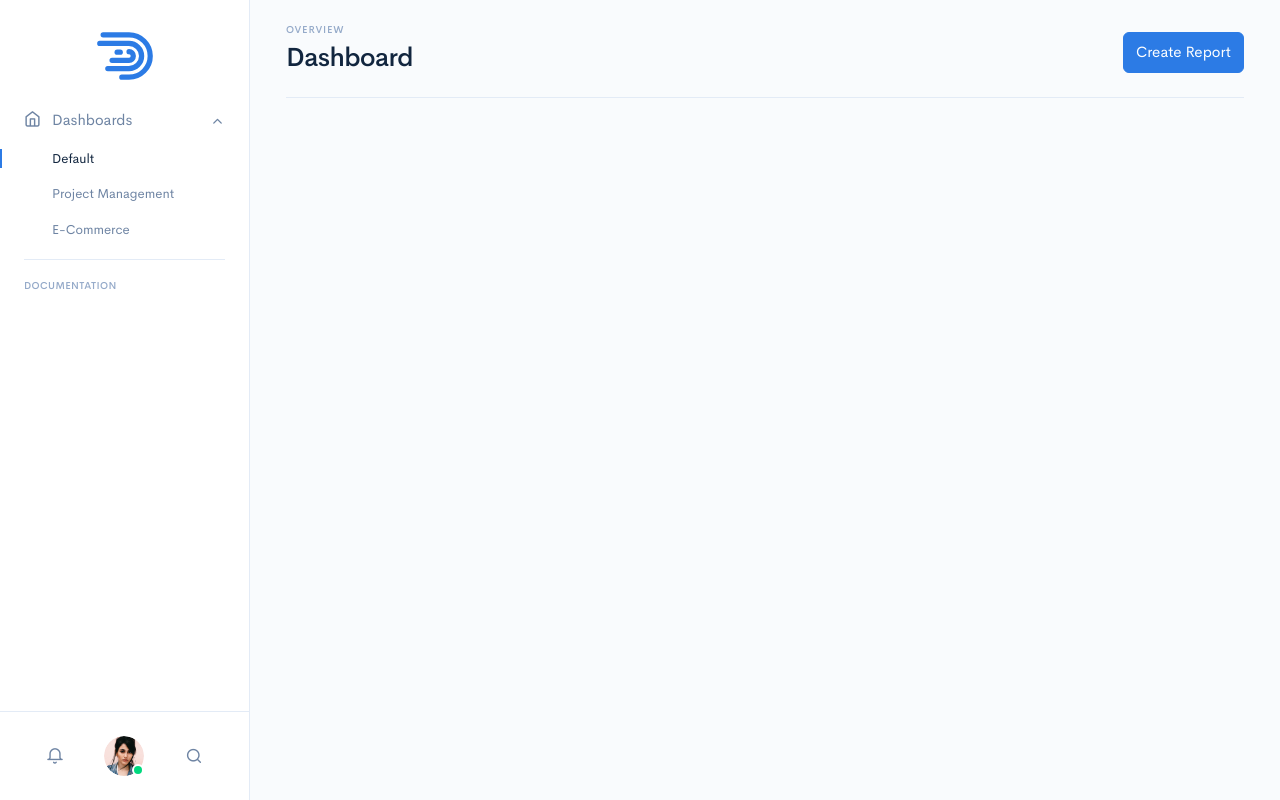
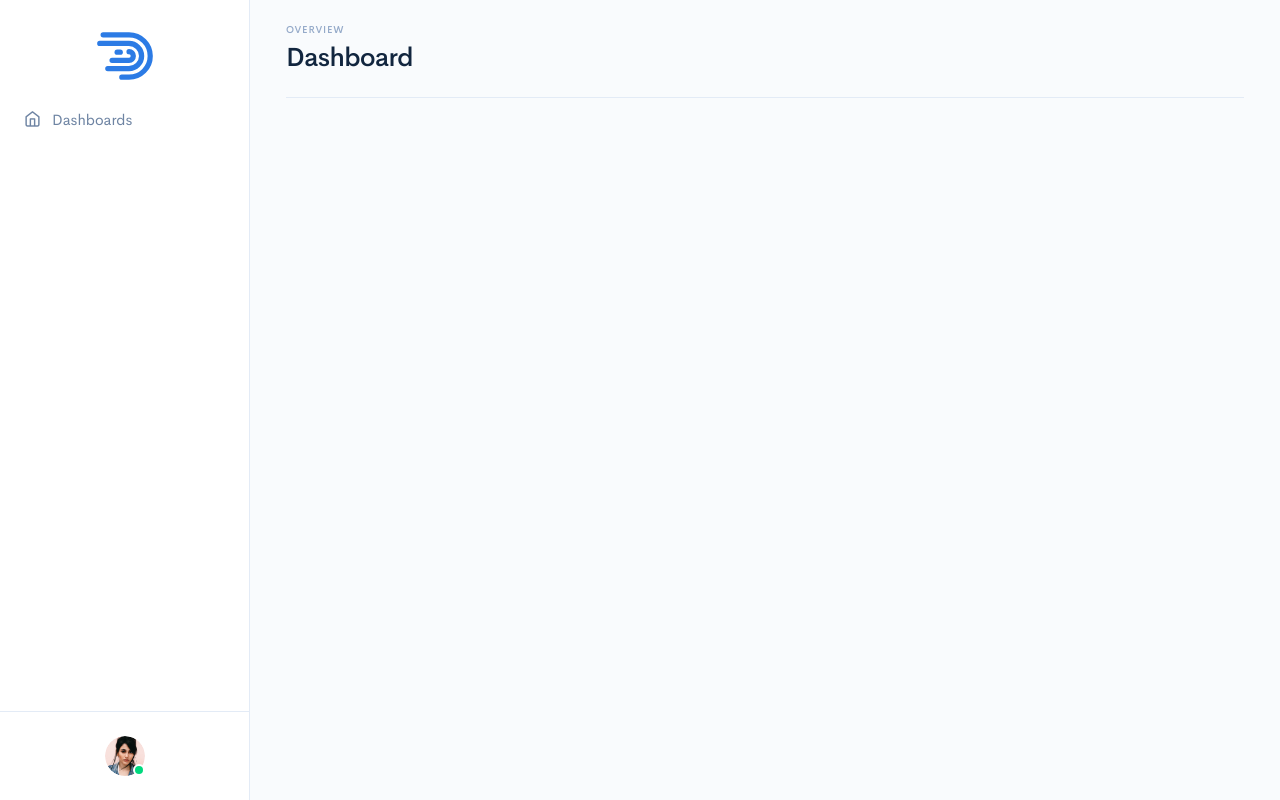
Before and after one commit to Victor-Linard/recyclage, a Django app: page / in a window 1280 px wide. Run offline with Django 4.2, Linux system fonts and the light colour scheme; some libraries are stand-ins or nearby versions; some web fonts are replaced.

Commit message:
modify base html

```diff
--- a/recyclage/urls.py
+++ b/recyclage/urls.py
@@ -19,5 +19,6 @@ import dashboard.views
 
 urlpatterns = [
     path('admin/', admin.site.urls),
-    path('', dashboard.views.dashboard, name="dashboard")
+    path('', dashboard.views.dashboard, name="dashboard"),
+    path('dashboard/', dashboard.views.dashboard, name="dashboard")
 ]
--- a/templates/base.html
+++ b/templates/base.html
@@ -48,7 +48,7 @@
                         <a href="#" id="sidebarIcon" class="dropdown-toggle" role="button" data-bs-toggle="dropdown"
                            aria-haspopup="true" aria-expanded="false">
                             <div class="avatar avatar-sm avatar-online">
-                                <img src="{% static 'assets/img/avatars/profiles/avatar-1.jpg' %}" class="avatar-img rounded-circle"
+                                <img src="{% static 'theme/img/avatars/profiles/avatar-1.jpg' %}" class="avatar-img rounded-circle"
                                      alt="...">
                             </div>
                         </a>
@@ -81,48 +81,23 @@
                     <!-- Navigation -->
                     <ul class="navbar-nav">
                         <li class="nav-item">
-                            <a class="nav-link" href="#sidebarDashboards" data-bs-toggle="collapse" role="button"
-                               aria-expanded="true" aria-controls="sidebarDashboards">
-                                <i class="fe fe-home"></i> Dashboards
-                            </a>
-                            <div class="collapse show" id="sidebarDashboards">
-                                <ul class="nav nav-sm flex-column">
-                                    <li class="nav-item">
-                                        <a href="" class="nav-link active">
-                                            Default
-                                        </a>
-                                    </li>
-                                    <li class="nav-item">
-                                        <a href="" class="nav-link ">
-                                            Project Management
-                                        </a>
-                                    </li>
-                                    <li class="nav-item">
-                                        <a href="" class="nav-link ">
-                                            E-Commerce
-                                        </a>
-                                    </li>
-                                </ul>
-                            </div>
+                            {% if 'dashboard' in request.path %}
+                                <a class="nav-link active" href="{% url 'dashboard' %}">
+                                    <i class="fe fe-home"></i> Dashboards
+                                </a>
+                            {% else %}
+                                <a class="nav-link" href="{% url 'dashboard' %}">
+                                    <i class="fe fe-home"></i> Dashboards
+                                </a>
+                            {% endif %}
+
+
                         </li>
                         <li class="nav-item d-md-none">
-                            <a class="nav-link" data-bs-toggle="offcanvas" href="#sidebarOffcanvasActivity"
-                               aria-contrtols="sidebarOffcanvasActivity">
+                            <a class="nav-link" data-bs-toggle="offcanvas" href="#sidebarOffcanvasActivity" aria-contrtols="sidebarOffcanvasActivity">
                                 <span class="fe fe-bell"></span> Notifications
                             </a>
                         </li>
-                    </ul>
-
-                    <!-- Divider -->
-                    <hr class="navbar-divider my-3">
-
-                    <!-- Heading -->
-                    <h6 class="navbar-heading">
-                        Documentation
-                    </h6>
-
-                    <!-- Navigation -->
-                    <ul class="navbar-nav mb-md-4">
                     </ul>
 
                     <!-- Push content down -->
@@ -131,14 +106,6 @@
 
                     <!-- User (md) -->
                     <div class="navbar-user d-none d-md-flex" id="sidebarUser">
-
-                        <!-- Icon -->
-                        <a class="navbar-user-link" data-bs-toggle="offcanvas" href="#sidebarOffcanvasActivity"
-                           aria-controls="sidebarOffcanvasActivity">
-                    <span class="icon">
-                      <i class="fe fe-bell"></i>
-                    </span>
-                        </a>
 
                         <!-- Dropup -->
                         <div class="dropup">
@@ -161,14 +128,6 @@
                             </div>
 
                         </div>
-
-                        <!-- Icon -->
-                        <a class="navbar-user-link" data-bs-toggle="offcanvas" href="#sidebarOffcanvasSearch"
-                           aria-controls="sidebarOffcanvasSearch">
-                    <span class="icon">
-                      <i class="fe fe-search"></i>
-                    </span>
-                        </a>
 
                     </div>
 
@@ -200,14 +159,6 @@
                                 </h1>
 
                             </div>
-                            <div class="col-auto">
-
-                                <!-- Button -->
-                                <a href="#!" class="btn btn-primary lift">
-                                    Create Report
-                                </a>
-
-                            </div>
                         </div> <!-- / .row -->
                     </div> <!-- / .header-body -->
 
@@ -216,7 +167,7 @@
         </div>
         {% block content %}
         {% endblock %}
-        <script src="{% static 'theme/js/theme.vendor.js' %}"></script>
-        <script src="{% static 'theme/js/theme.template.js' %}"></script>
+        <script src="{% static 'theme/js/theme.bundle.js' %}"></script>
+        <script src="{% static 'theme/js/vendor.bundle.js' %}"></script>
     </body>
 </html>
```
